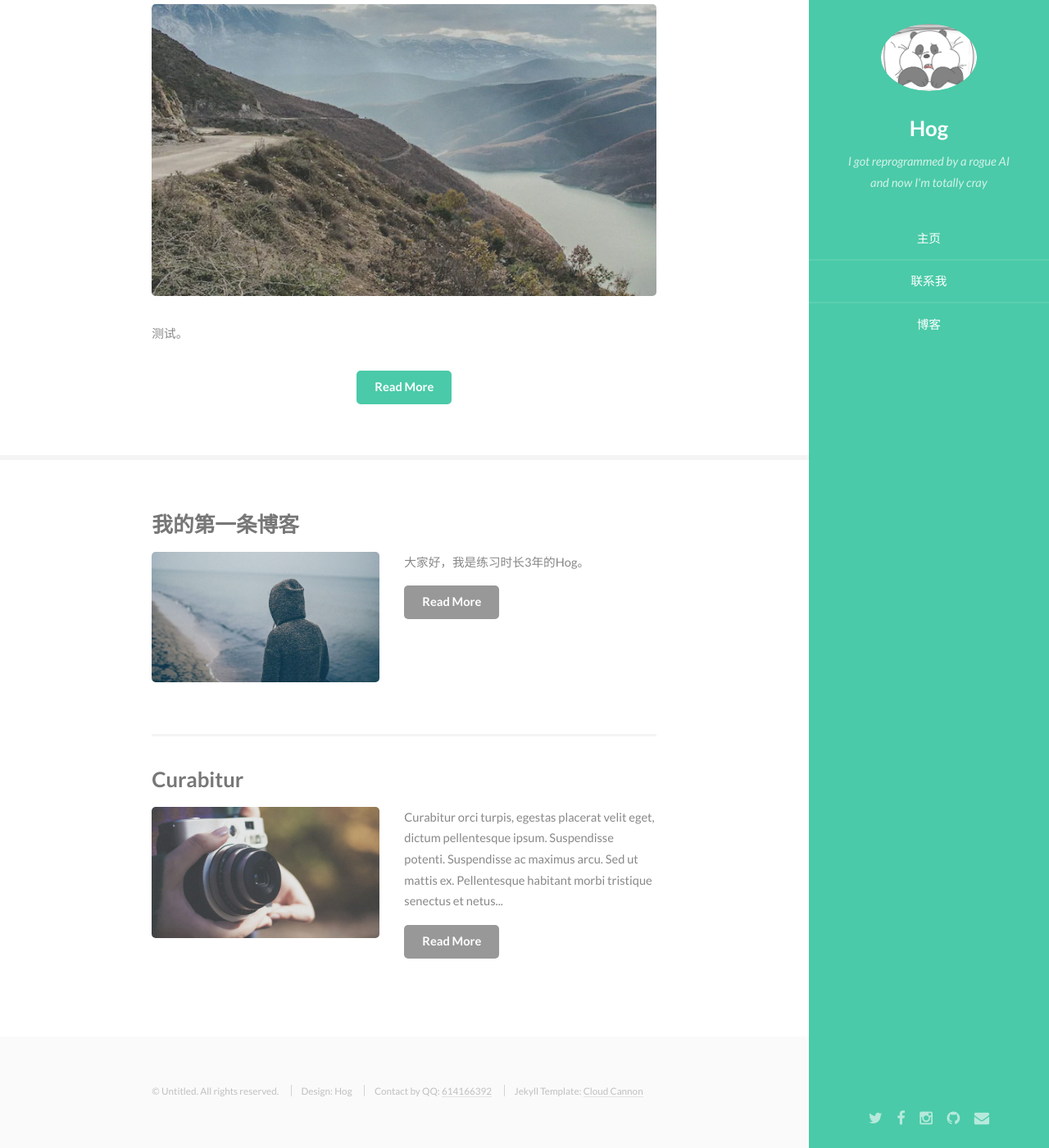
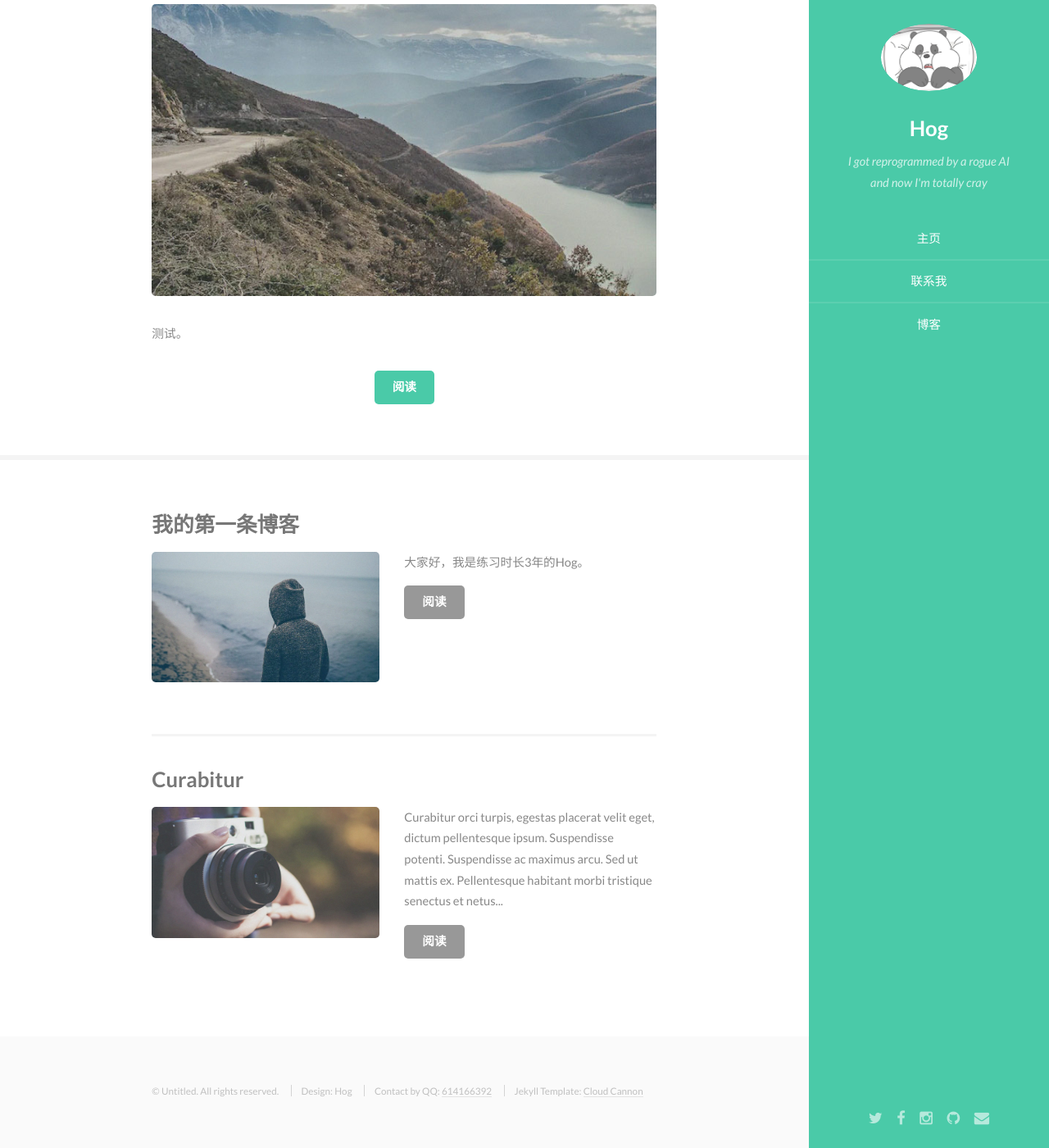
Before and after one commit to Hogzhu/Hogzhu.github.io, a Jekyll site: the page built from blog/index.html, in a window 1280 px wide and 1400 px high, scrolled down 334 px. Shown: the whole window at 82% size. Built offline with Jekyll 4.4.1, drawn with Linux system fonts in a browser that asks for light colours.

Commit message:
Update index.html

```diff
--- a/blog/index.html
+++ b/blog/index.html
@@ -14,7 +14,7 @@ layout: default
                 </section>
                 <section class="special">
                     <ul class="actions">
-                        <li><a href="{{ site.baseurl }}{{ post.url }}" class="button special">Read More</a></li>
+                        <li><a href="{{ site.baseurl }}{{ post.url }}" class="button special">阅读</a></li>
                     </ul>
                 </section>
             </article>
@@ -35,7 +35,7 @@ layout: default
                 </section>
                 <footer>
                     <ul class="actions">
-                        <li><a href="{{ site.baseurl }}{{ post.url }}" class="button">Read More</a></li>
+                        <li><a href="{{ site.baseurl }}{{ post.url }}" class="button">阅读</a></li>
                     </ul>
                 </footer>
                 <div class="clear"></div>
```
